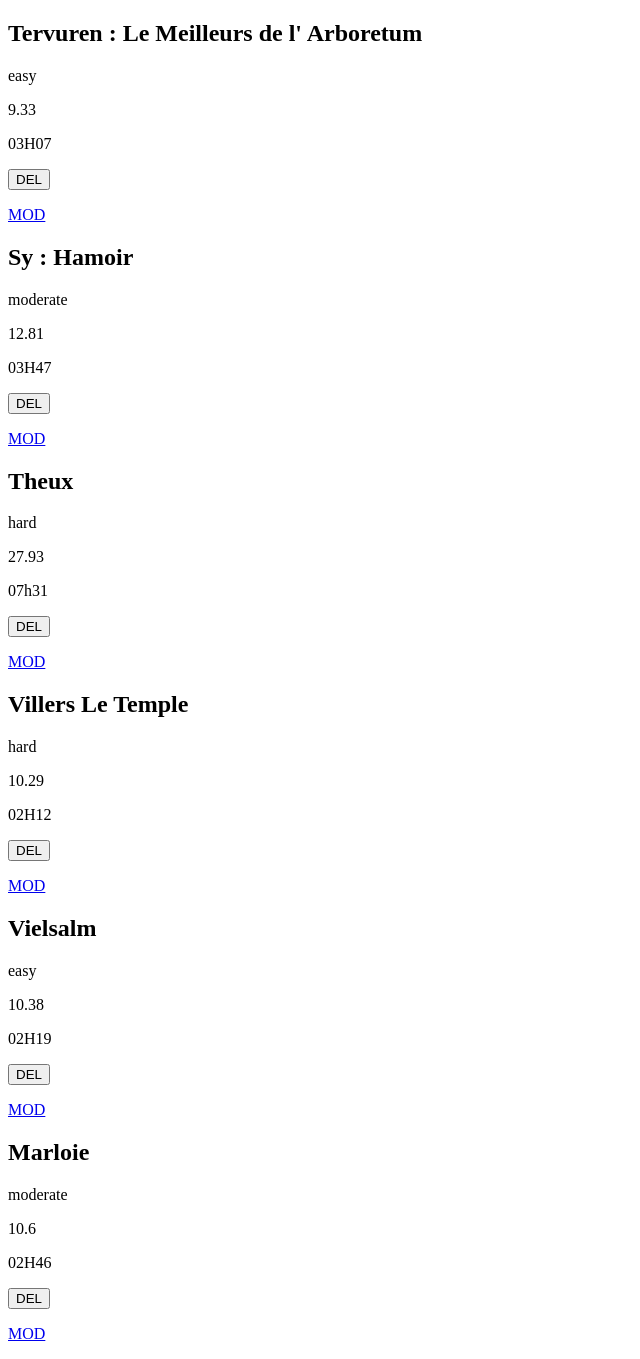
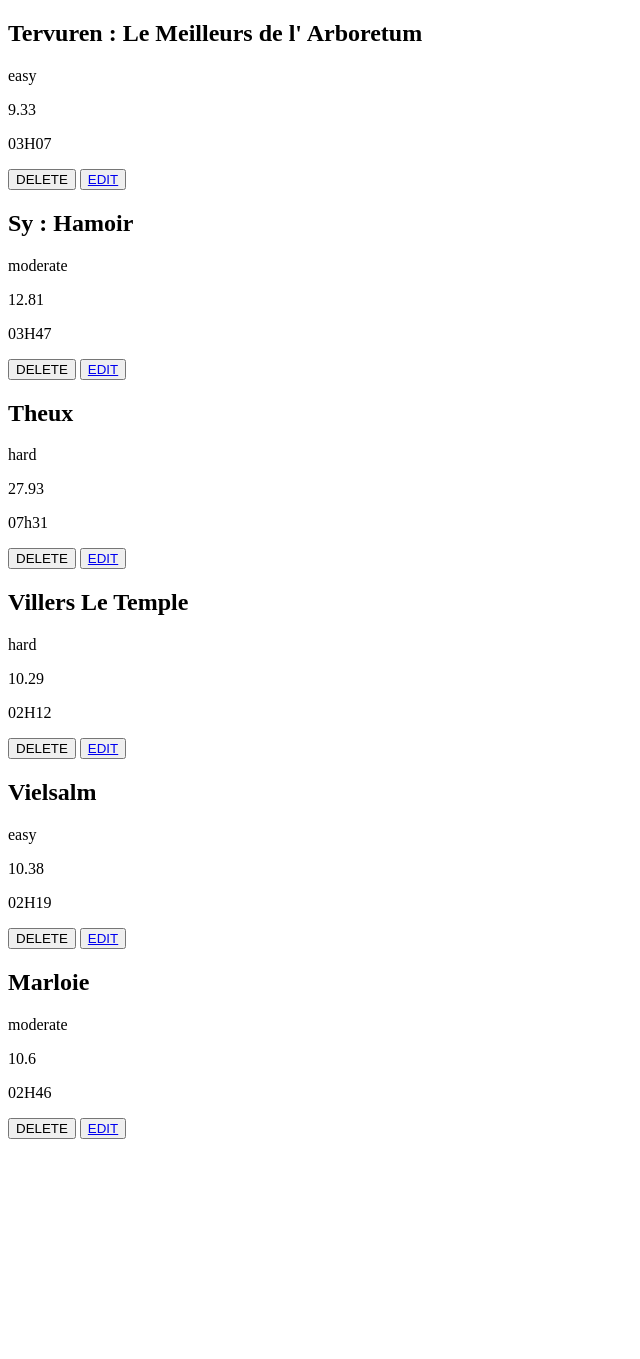
Before and after one commit to Fradven/hikingproject, a PHP site: page / in a window 1280 px wide. Shown: the whole page, without its empty margins (0-640 px from the left). After the commit the page ends 1139 px from the top, so only its background shows below. Run offline with PHP 8.4, Linux system fonts and the light colour scheme; data comes from the database, SQL or seed files in the repository; data that the repository does not hold is empty.

Commit message:
index setup done

```diff
--- a/src/index.php
+++ b/src/index.php
@@ -23,17 +23,28 @@
     foreach ($hikes as $hike) {
       echo '
       <div class="card">
-          <h2 class="card__name">'.$hike['name'].'</h2>
-          <div class="card__difficulty"></div>
-          <div class="card__difficulty"></div>
-          <div class="card__difficulty"></div>
-          <div class="card__difficulty"></div>
-          <p class="difficulty">'.$difficulties[$hike['difficulty']].'</p>
-          <p class="distance">'.$hike['distance'].'</p>
-          <p class="duration">'.$hike['duration'].'</p>
-          <p class="elevation">'.$hike['elevation_gain'].'</p>
-          <p class="delete"><button>DEL</button></p>
-          <p class="modify"><a href=php/update.php?ID='.$hike['id'].'>MOD</a></p>
+        <h2 class="card__name">'.$hike['name'].'</h2>
+
+        <div class="card__difficulty">
+          <p>'.$difficulties[$hike['difficulty']].'</p>
+        </div>
+
+        <div class="card__distance">
+          <p>'.$hike['distance'].'</p>
+        </div>
+
+        <div class="card__duration">
+          <p>'.$hike['duration'].'</p>
+        </div>
+
+        <div class="card__elevation">
+          <p>'.$hike['elevation_gain'].'</p>
+        </div>
+
+        <div class="card__ctn-btn">
+          <button calsss="card__btn delete">DELETE</button>
+          <button class="card__btn modify"><a href=php/update.php?ID='.$hike['id'].'>EDIT</a></button>
+        </div>
       </div>
       ';
       }
```
Also changed, not shown: src/includes/modify.inc.php (added).
